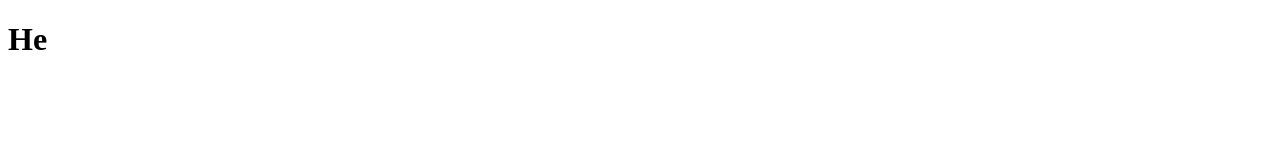
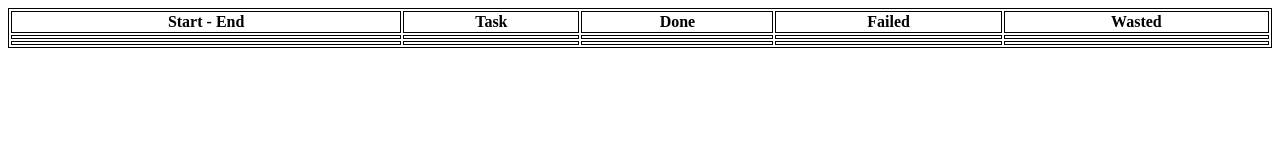
Before and after one commit to 999Kit/Plan, a plain HTML site: page index.html in a window 1280 px wide. Drawn offline with Linux system fonts and the light colour scheme.

Commit message:
did little html and css

```diff
--- a/index.html
+++ b/index.html
@@ -9,6 +9,34 @@
 </head>
 <body>
     <script src="script.js"></script>
-    <h1>He</h1>
+    <main>
+        <header></header>
+        <div id="content">
+            <table>
+                <tr>
+                    <th>Start - End</th>
+                    <th>Task</th>
+                    <th>Done</th>
+                    <th>Failed</th>
+                    <th>Wasted</th>
+                </tr>
+                <tr>
+                    <td></td>
+                    <td></td>
+                    <td></td>
+                    <td></td>
+                    <td></td>
+                </tr>
+                <tr>
+                    <td></td>
+                    <td></td>
+                    <td></td>
+                    <td></td>
+                    <td></td>
+                </tr>
+            </table>
+        </div>
+        <footer></footer>
+    </main>
 </body>
 </html>
--- a/styles.css
+++ b/styles.css
@@ -0,0 +1,6 @@
+table, th, td {
+    border: 1px solid black;
+}
+table {
+    width: 100%;
+}
```
